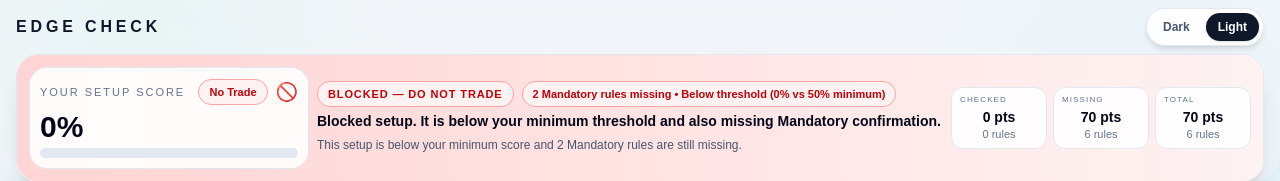
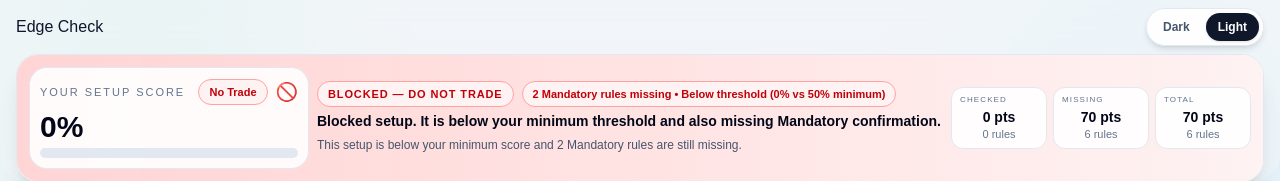
Before and after one commit to Johny-88/Trade-Meter, a Next.js app: page / in a window 1280 px wide. Shown: the top 181 px of the page. Built offline with nearby package versions, Linux system fonts and the light colour scheme.

Commit message:
Update page.tsx

```diff
--- a/app/page.tsx
+++ b/app/page.tsx
@@ -754,7 +754,7 @@ export default function Home() {
 
         <div className="relative z-10 mx-auto mb-2 flex max-w-7xl items-center justify-between gap-3">
           <div
-            className={`text-sm font-semibold uppercase tracking-[0.24em] md:text-base ${
+            className={`text-sm font-normal md:text-base ${
               theme === 'light' ? 'text-slate-900' : 'text-white'
             }`}
           >
```
